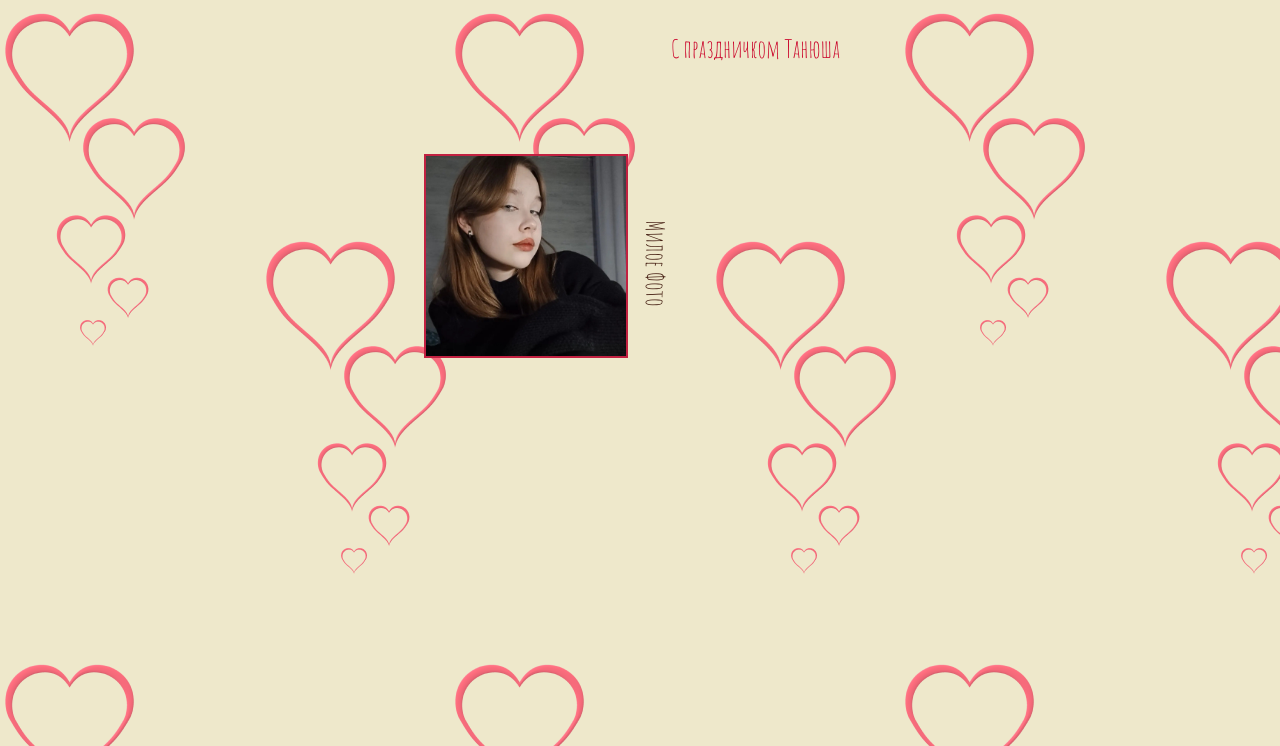
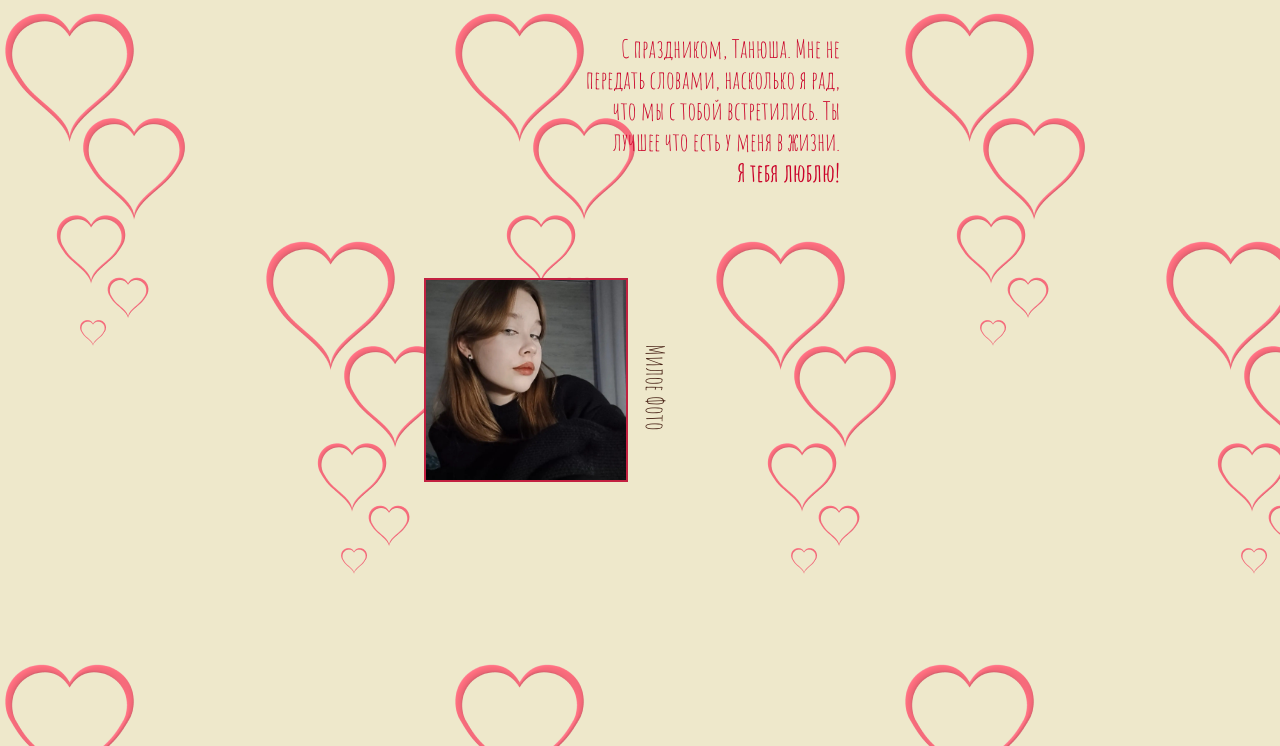
Before and after one commit to noclir/noclir.github.io, a plain HTML site: page tanya/tanya.html in a window 1280 px wide. Shown: the part 54-800 px from the top of the page. Drawn offline with Linux system fonts and the light colour scheme.

Commit message:
text updated

```diff
--- a/tanya/tanya.html
+++ b/tanya/tanya.html
@@ -15,7 +15,7 @@
     </header>
     <main>
         <div class="text">
-            С праздничком Танюша
+            С праздником, Танюша. Мне не передать словами, насколько я рад, что мы с тобой встретились. Ты лучшее что есть у меня в жизни. </br> <b>Я тебя люблю!</b>
         </div>
         <div class="img">
             <img src="img/tanya.jpg" alt="танюша" width="200px" height="30%">
```
